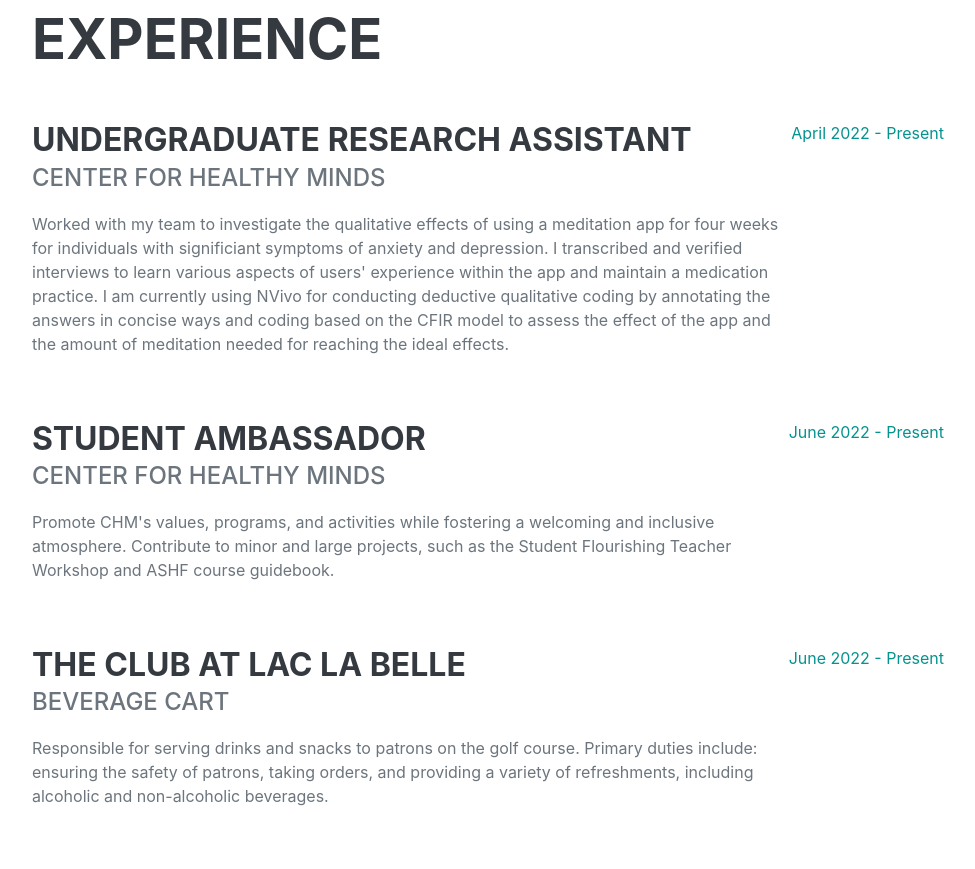
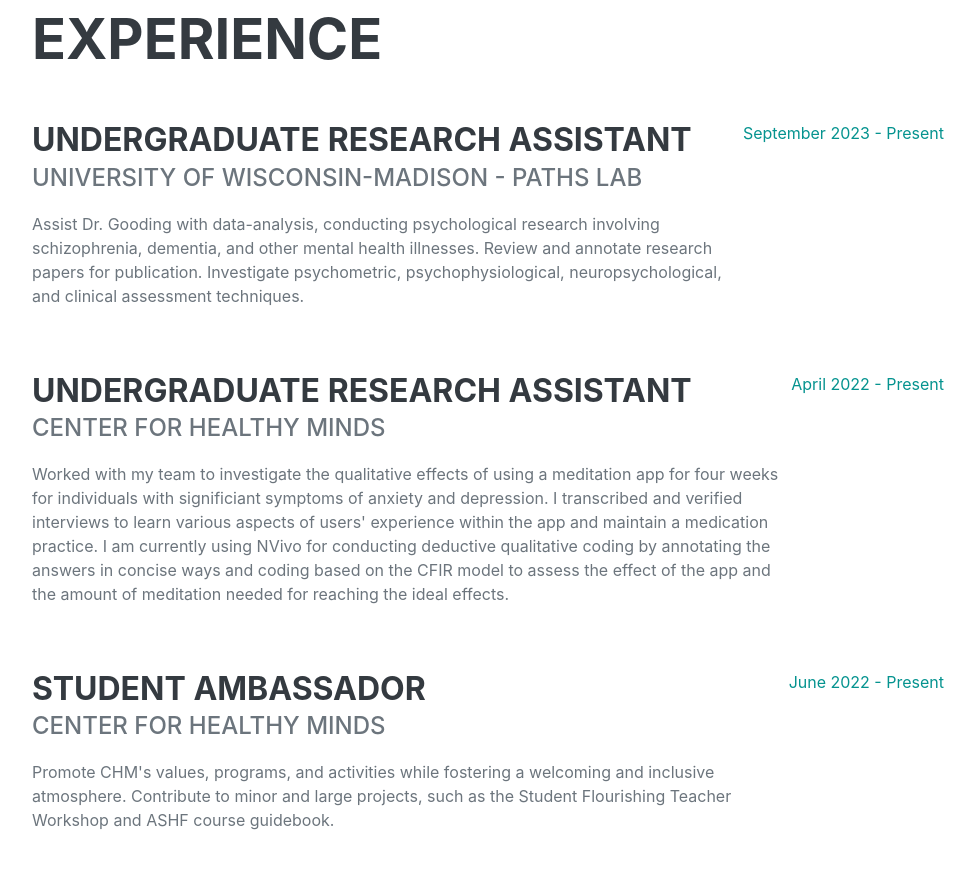
Before and after one commit to KMZIMMERMAN/portfolio, a plain HTML site: page index.html in a window 1280 px wide. Shown: the part 1820-2689 px from the top of the page, without its empty margins (288-1263 px from the left). Drawn offline with nearby package versions, Linux system fonts and the light colour scheme; a web font is replaced by a local one.

Commit message:
Update index.html

```diff
--- a/index.html
+++ b/index.html
@@ -88,6 +88,14 @@
             <section class="resume-section" id="experience">
                 <div class="resume-section-content">
                     <h2 class="mb-5">Experience</h2>
+                     <div class="d-flex flex-column flex-md-row justify-content-between mb-5">
+                        <div class="flex-grow-1">
+                            <h3 class="mb-0">Undergraduate Research Assistant</h3>
+                            <div class="subheading mb-3">University of Wisconsin-Madison - PATHS Lab</div>
+                            <p>Assist Dr. Gooding with data-analysis, conducting psychological research involving schizophrenia, dementia, and other mental health illnesses. Review and annotate research papers for publication. Investigate psychometric, psychophysiological, neuropsychological, and clinical assessment techniques.</p>
+                        </div>
+                        <div class="flex-shrink-0"><span class="text-primary">September 2023 - Present</span></div>
+                    </div>
                     <div class="d-flex flex-column flex-md-row justify-content-between mb-5">
                         <div class="flex-grow-1">
                             <h3 class="mb-0">Undergraduate Research Assistant</h3>
```
